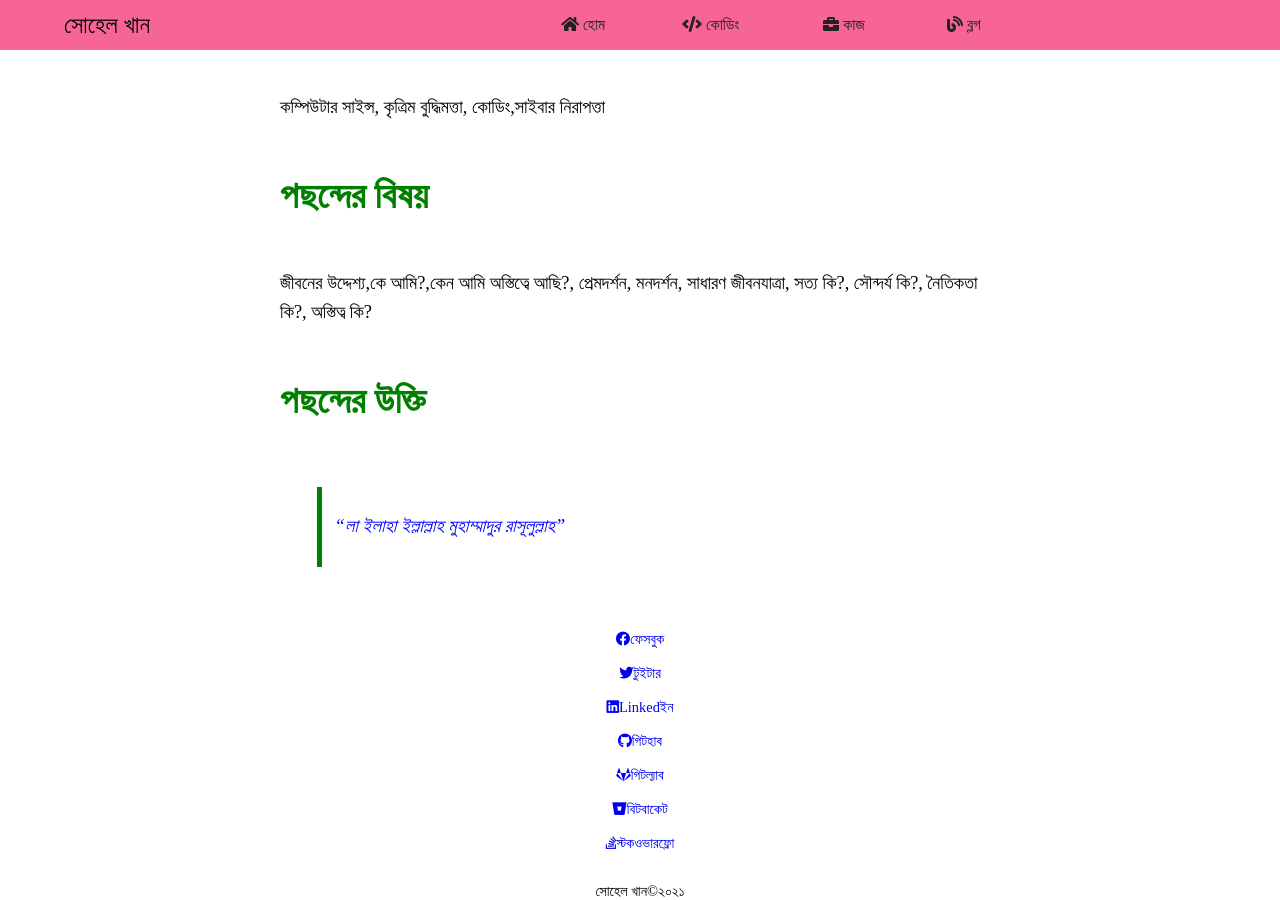
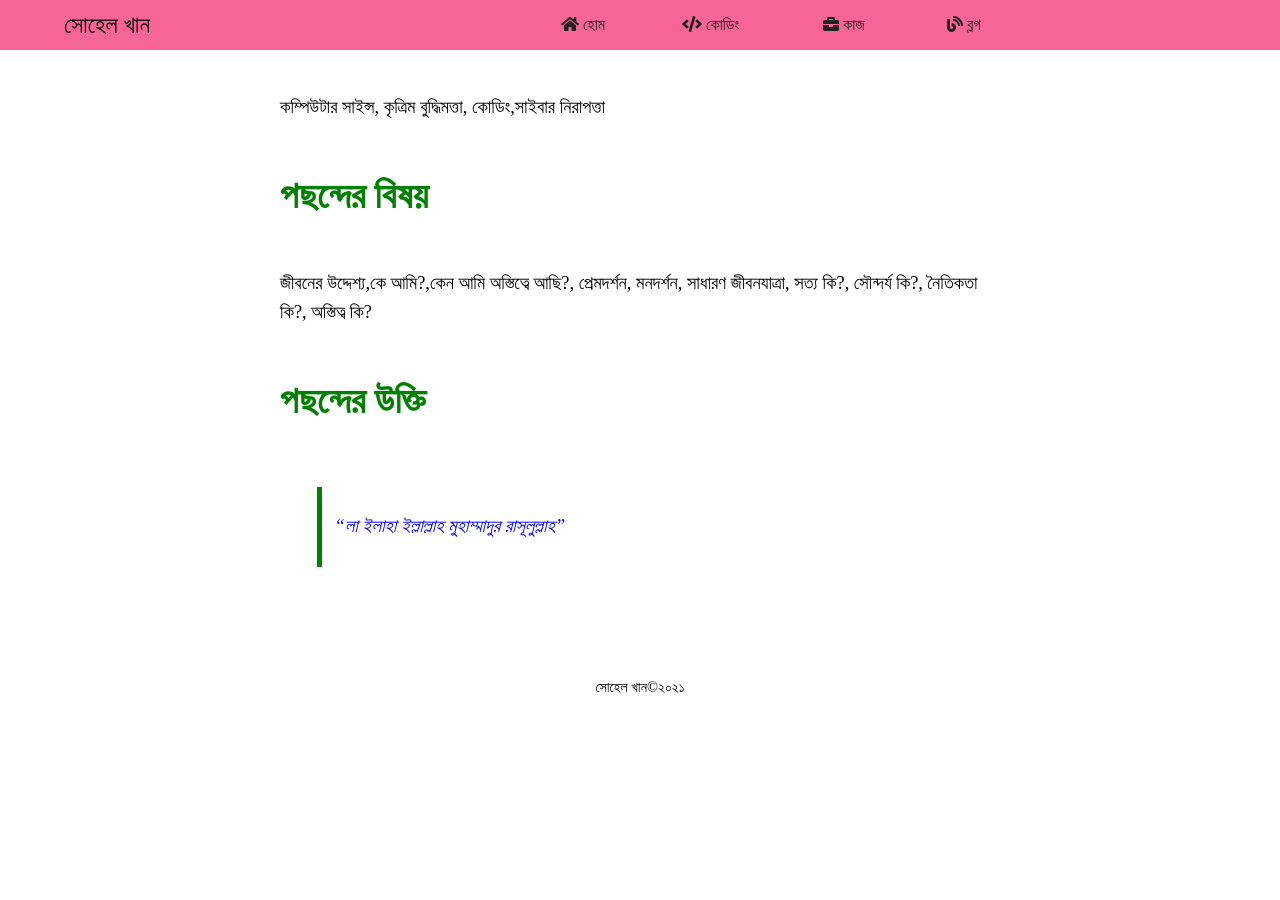
Before and after one commit to sohelkhanz/sohelkhanz.github.io, a Jekyll site: the page built from index.md, in a window 1280 px wide and 900 px high, scrolled down 349 px. Built offline with Jekyll 4.4.1, drawn with Linux system fonts in a browser that asks for light colours; after the commit the page ends 1045 px from its top, so only the background shows below that.

Commit message:
Update default.html

```diff
--- a/_layouts/default.html
+++ b/_layouts/default.html
@@ -39,15 +39,7 @@
 
     <footer>
 
- <a href="https://facebook.com/nahklehos" class="fab fa-facebook">ফেসবুক</a> <br> <br>
-<a href="https://twitter.com/nahklehos/" class="fab fa-twitter">টুইটার</a> <br> <br>
-<a href="https://linkedin.com/in/nahklehos" class="fab fa-linkedin">Linkedইন</a> <br> <br>
-<a href="https://github.com/nahkhelos" class="fab fa-github">গিটহাব</a> <br> <br>
-<a href="https://gitlab.com/sohel.khan" class="fab fa-gitlab">গিটল্যাব</a> <br> <br>
-<a href="https://bitbucket.org/sohel_khan" class="fab fa-bitbucket">বিটবাকেট</a> <br> <br>
-<a href="https://stackoverflow.com/sohel.khan" class="fab fa-stack-overflow">স্টকওভারফ্লো</a>
-
-  <br> <br>
+   <br> <br>
       <p>সোহেল খান©২০২১</p>
     </footer>
 
```
